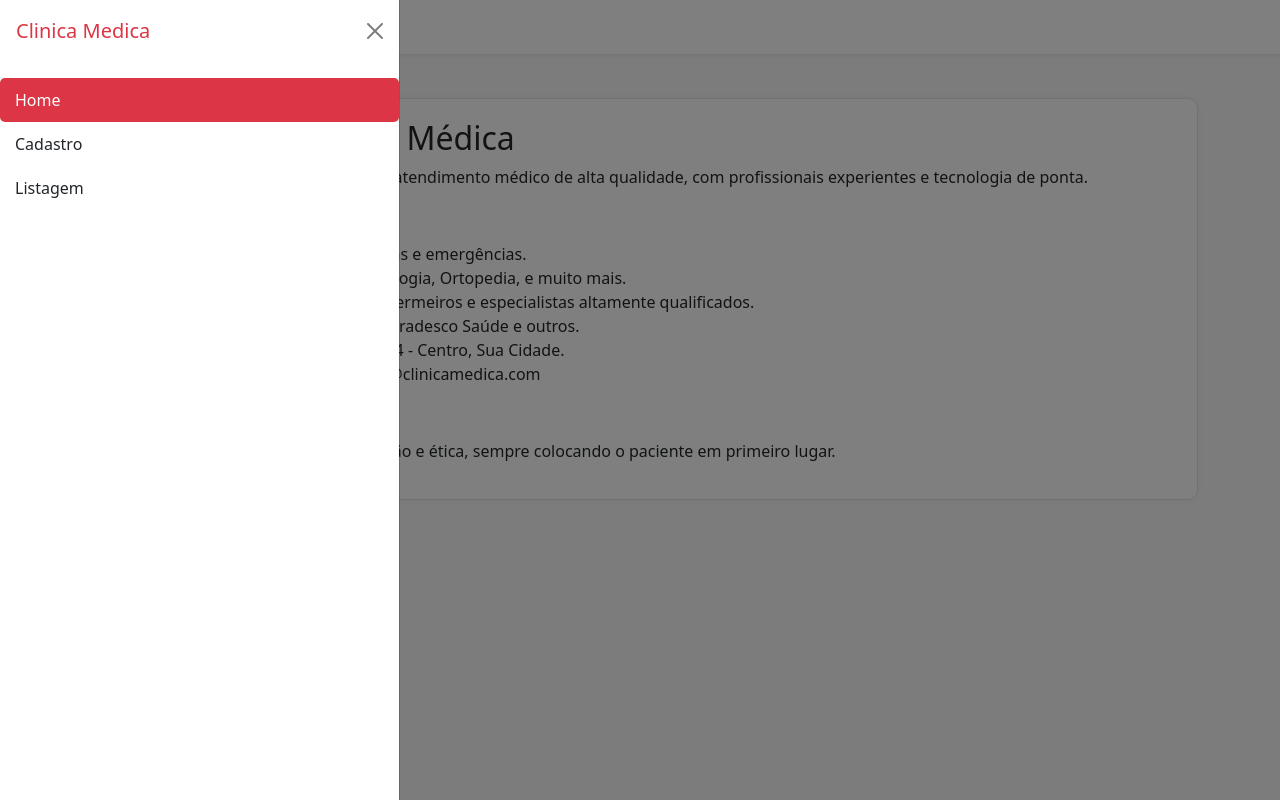
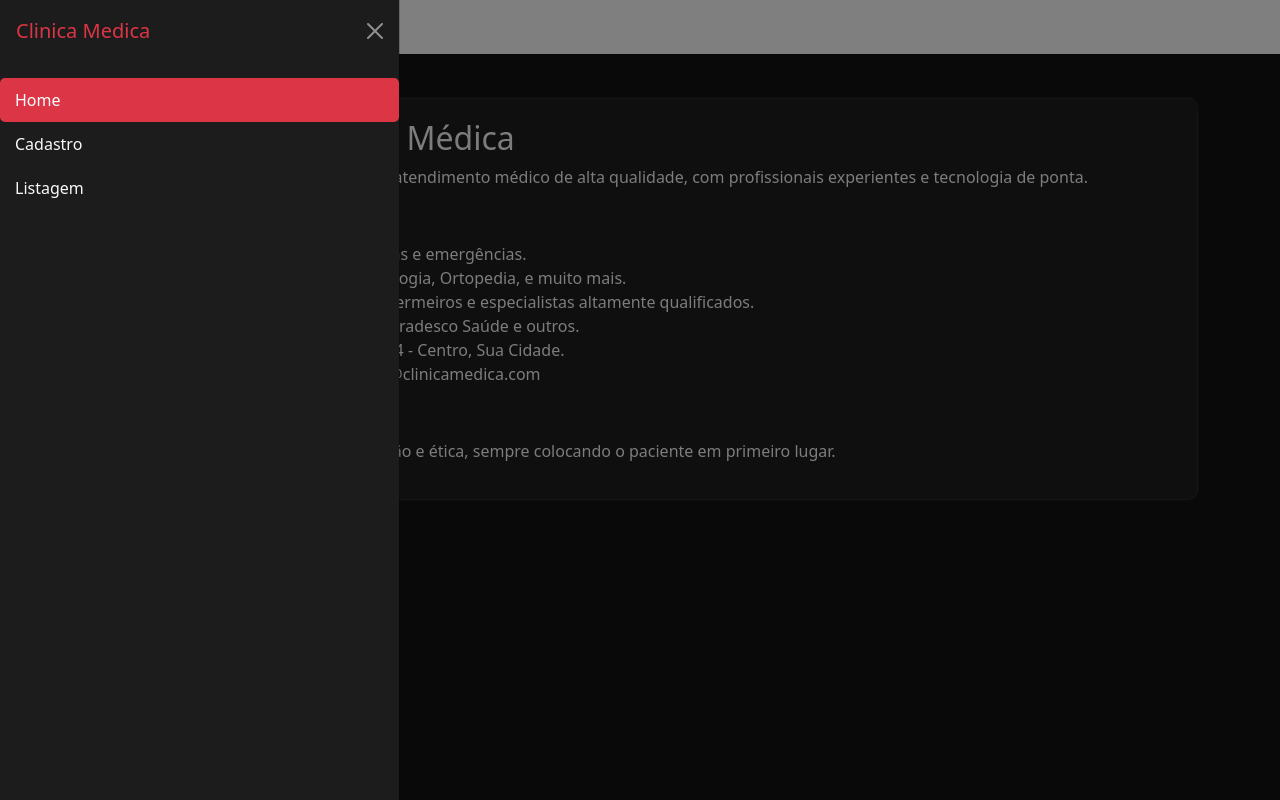
Before and after one commit to Kelvyn2707/Trabalho-Front-Everton, a plain HTML site: page index.html in a window 1280 px wide. Both pictures are taken after a click on the button "Clinica Medica". Drawn offline with nearby package versions, Linux system fonts and the light colour scheme.

Commit message:
update css index tema escuro

```diff
--- a/index.html
+++ b/index.html
@@ -10,49 +10,70 @@
     />
     <style>
       body {
-        background-color: #f8f9fa;
+        background-color: #121212;
+        color: #f8f9fa;
       }
+
       .nav-tabs .nav-link.active {
         background-color: #dc3545;
         color: #fff;
         border: none;
       }
+
       .nav-tabs .nav-link {
-        color: #6c757d;
+        color: #b0b0b0;
         border: none;
       }
+
       .form-label {
-        color: #6c757d;
+        color: #ccc;
       }
+
       .btn-primary {
         background-color: #dc3545;
         border-color: #dc3545;
       }
+
       .btn-primary:hover {
         background-color: #bb2d3b;
         border-color: #b02a37;
       }
+
       .card-custom {
-        background-color: #ffffff;
-        border: 1px solid #dee2e6;
+        background-color: #1e1e1e;
+        border: 1px solid #2c2c2c;
         border-radius: 10px;
-        box-shadow: 0 0 10px rgba(0, 0, 0, 0.05);
+        box-shadow: 0 0 10px rgba(255, 255, 255, 0.05);
         padding: 20px;
         margin-top: 20px;
       }
+
       .form-section {
         display: none;
       }
-      /* Estilo do offcanvas menu */
+
+      #sidebarMenu {
+        background-color: #1c1c1c !important;
+      }
+
       #sidebarMenu .nav-link {
-        color: #212529;
+        color: #f8f9fa;
         padding: 10px 15px;
       }
+
       #sidebarMenu .nav-link.active,
       #sidebarMenu .nav-link:hover {
         background-color: #dc3545 !important;
         color: #fff !important;
         border-radius: 5px;
+      }
+
+      .offcanvas-title {
+        color: #dc3545 !important;
+      }
+
+      .btn-close {
+        filter: invert(1);
       }
     </style>
   </head>
```
